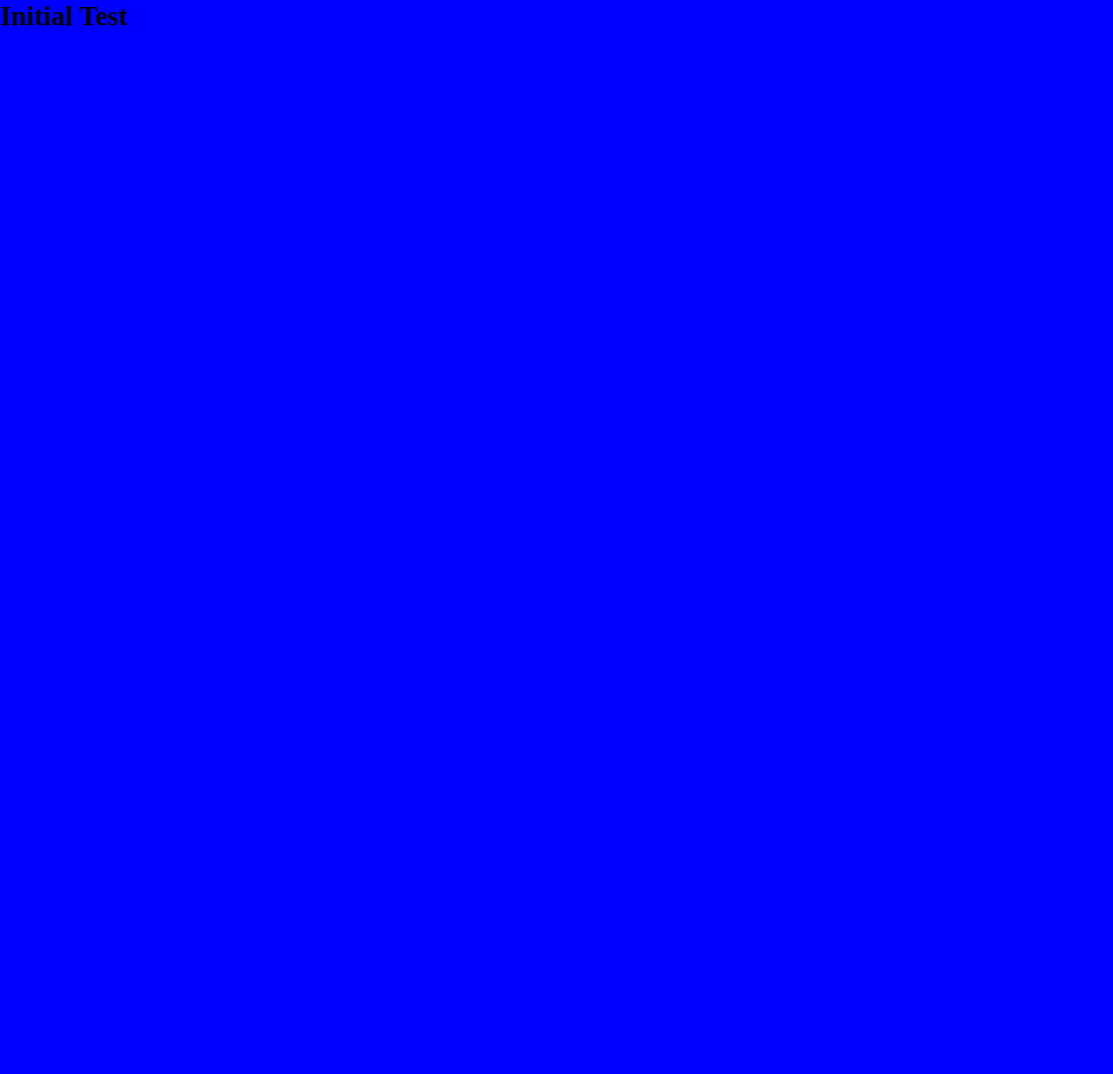
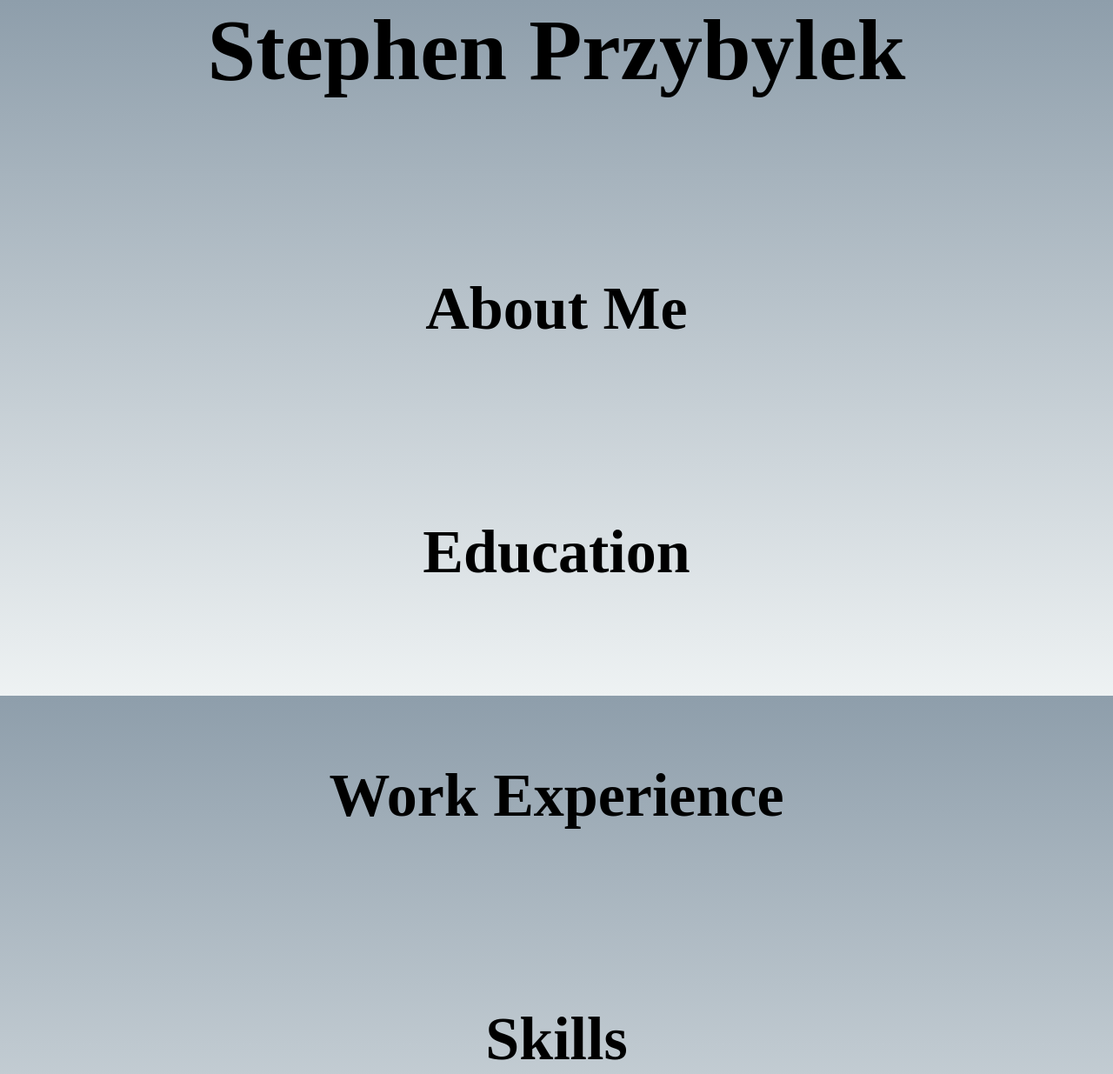
Before and after one commit to Stephen-Przybylek/Stephen-Przybylek.github.io, a plain HTML site: page index.html in a window 1280 px wide. Shown: the whole page at 87% size. Before the commit the page ends 800 px from the top, so only its background shows below. Drawn offline with Linux system fonts and the light colour scheme.

Commit message:
Added header sections

```diff
--- a/index.css
+++ b/index.css
@@ -3,6 +3,39 @@
   padding: 0;
 }
 
-body {
-  background-color: blue;
+html {
+  background: linear-gradient(#8e9eab, #eef2f3) no-repeat center center fixed;
+  -webkit-background-size: cover;
+  -moz-background-size: cover;
+  -o-background-size: cover;
+  background-size: cover;
 }
+
+#Header {
+  font-size: 100px;
+  text-align: center;
+}
+
+#Aboutme {
+  font-size: 70px;
+  text-align: center;
+  margin-top: 200px;
+}
+
+#Education {
+  font-size: 70px;
+  text-align: center;
+  margin-top: 200px;
+}
+
+#Workexperience {
+  font-size: 70px;
+  text-align: center;
+  margin-top: 200px;
+}
+
+#Skills {
+  font-size: 70px;
+  text-align: center;
+  margin-top: 200px;
+}
--- a/index.html
+++ b/index.html
@@ -8,7 +8,11 @@
 </head>
 
 <body>
-  <h1>Initial Test</h1>
+  <h1 id="Header">Stephen Przybylek</h1>
+  <h1 id="Aboutme">About Me</h1>
+  <h1 id="Education">Education</h1>
+  <h1 id="Workexperience">Work Experience</h1>
+  <h1 id="Skills">Skills</h1>
 </body>
 
 </html>
```
